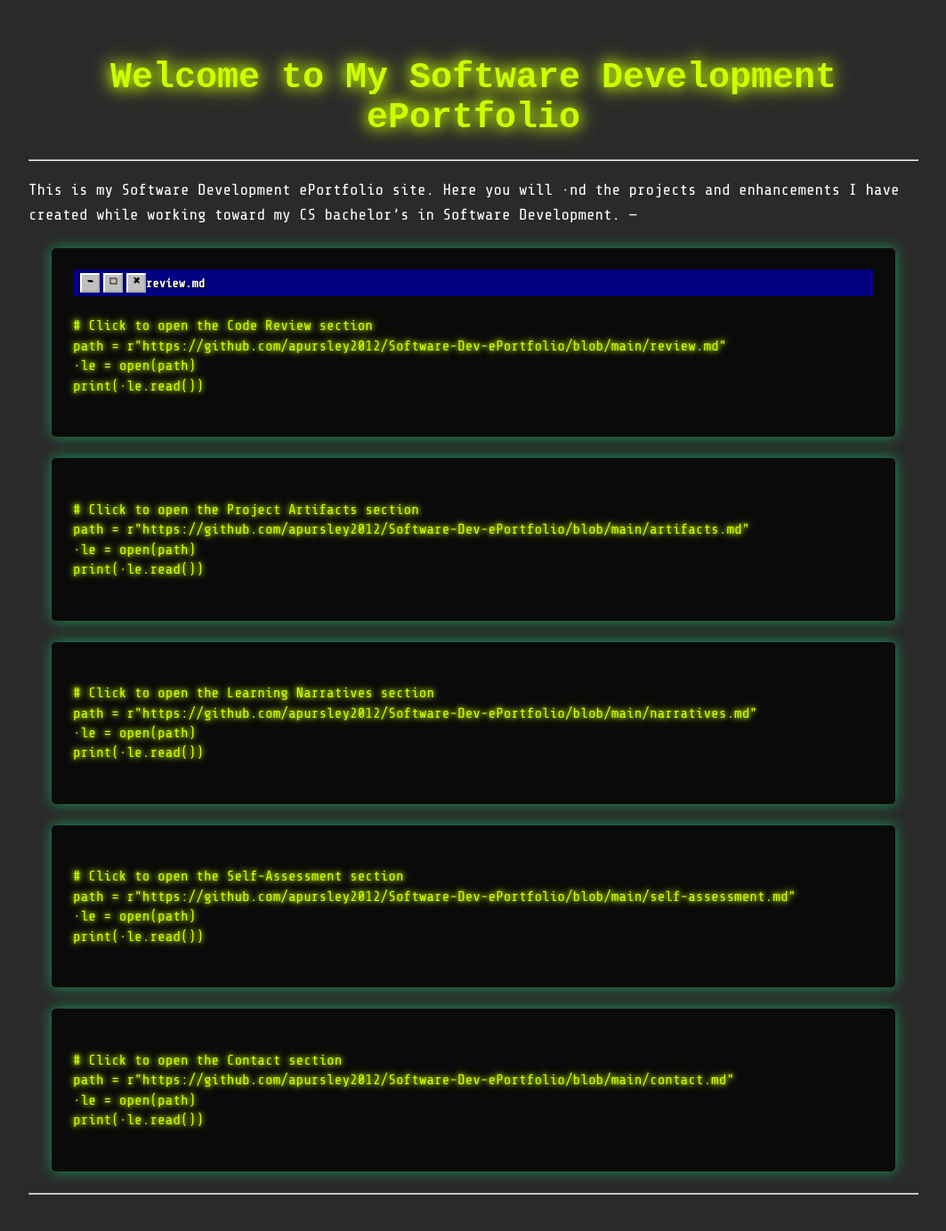
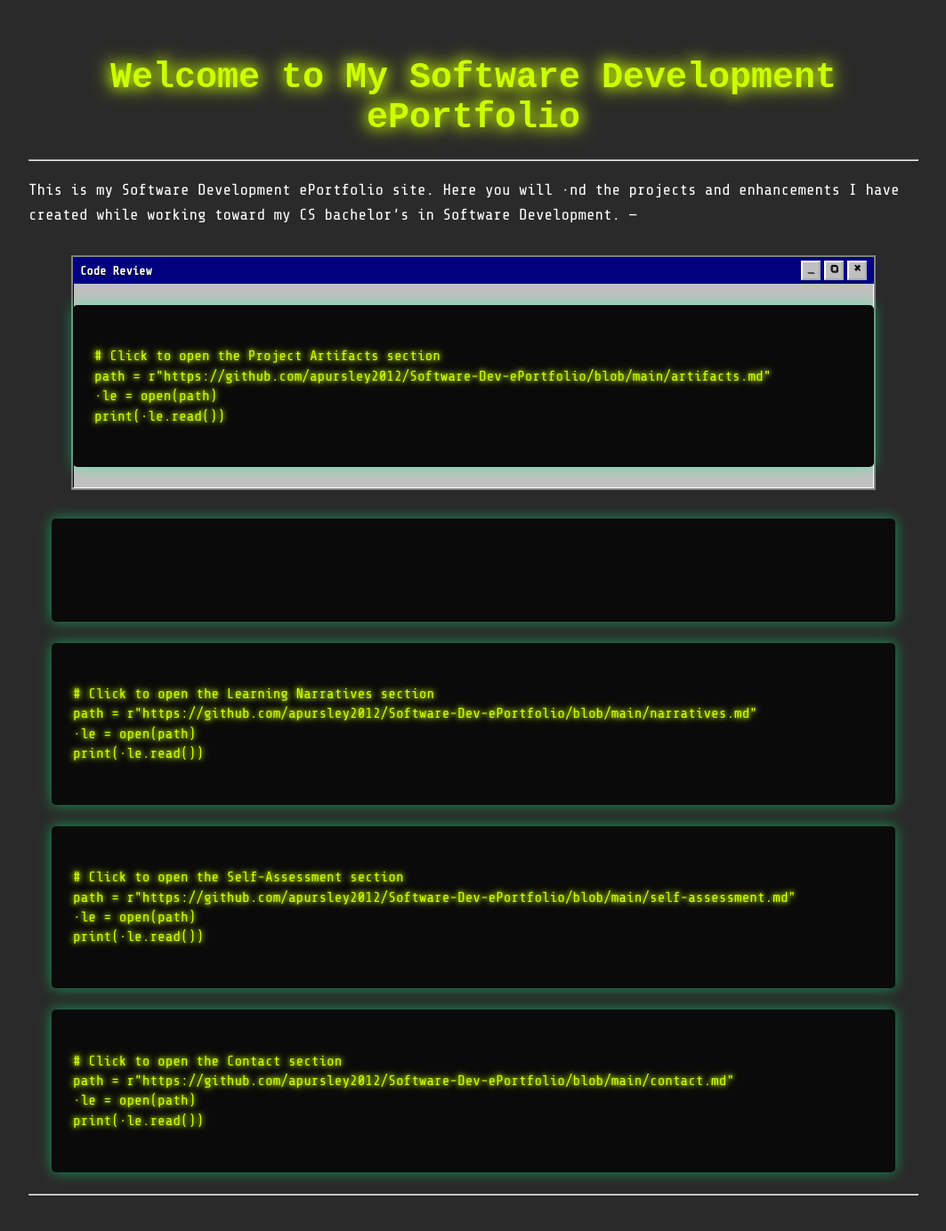
Before and after one commit to apursley2012/Software-Dev-ePortfolio, a Jekyll site: the page built from index.md, in a window 1280 px wide. Shown: the whole page at 89% size, without its empty margins (108-1171 px from the left). Built offline with Jekyll 4.4.1, drawn with Linux system fonts in a browser that asks for light colours.

Commit message:
Update index.md

```diff
--- a/index.md
+++ b/index.md
@@ -7,29 +7,31 @@
 ---
 This is my Software Development ePortfolio site. Here you will find the projects and enhancements I have created while working toward my CS bachelor’s in Software Development.
 ---
-<div class="terminal-window" onclick="window.location.href='https://github.com/apursley2012/Software-Dev-ePortfolio/blob/main/review.md'">
-    <div class="terminal-titlebar">
-        <div class="terminal-buttons">
-            <div class="terminal-btn">–</div>
-            <div class="terminal-btn">□</div>
-            <div class="terminal-btn">×</div>
-        </div>
-        <div class="terminal-title">review.md</div>
+
+<div class="terminal-container">
+  <div class="terminal-titlebar">
+    <div class="terminal-title">
+      <a class="terminal-link" href="https://github.com/apursley2012/Software-Dev-ePortfolio/blob/main/code-review.md">Code Review</a>
     </div>
-    <code>
-# Click to open the Code Review section
-path = r"https://github.com/apursley2012/Software-Dev-ePortfolio/blob/main/review.md"
-file = open(path)
-print(file.read())
-    </code>
-</div>
-
-<div class="terminal-window" onclick="window.location.href='https://github.com/apursley2012/Software-Dev-ePortfolio/blob/main/artifacts.md'">
+    <div class="terminal-buttons">
+      <div class="terminal-btn">_</div>
+      <div class="terminal-btn">▢</div>
+      <div class="terminal-btn">×</div>
+    </div>
+  </div>
+  <div class="terminal-window">
     <code>
 # Click to open the Project Artifacts section
 path = r"https://github.com/apursley2012/Software-Dev-ePortfolio/blob/main/artifacts.md"
 file = open(path)
 print(file.read())
+    </code>
+  </div>
+</div>
+
+<div class="terminal-window" onclick="window.location.href='https://github.com/apursley2012/Software-Dev-ePortfolio/blob/main/artifacts.md'">
+    <code>
+
     </code>
 </div>
 
```
